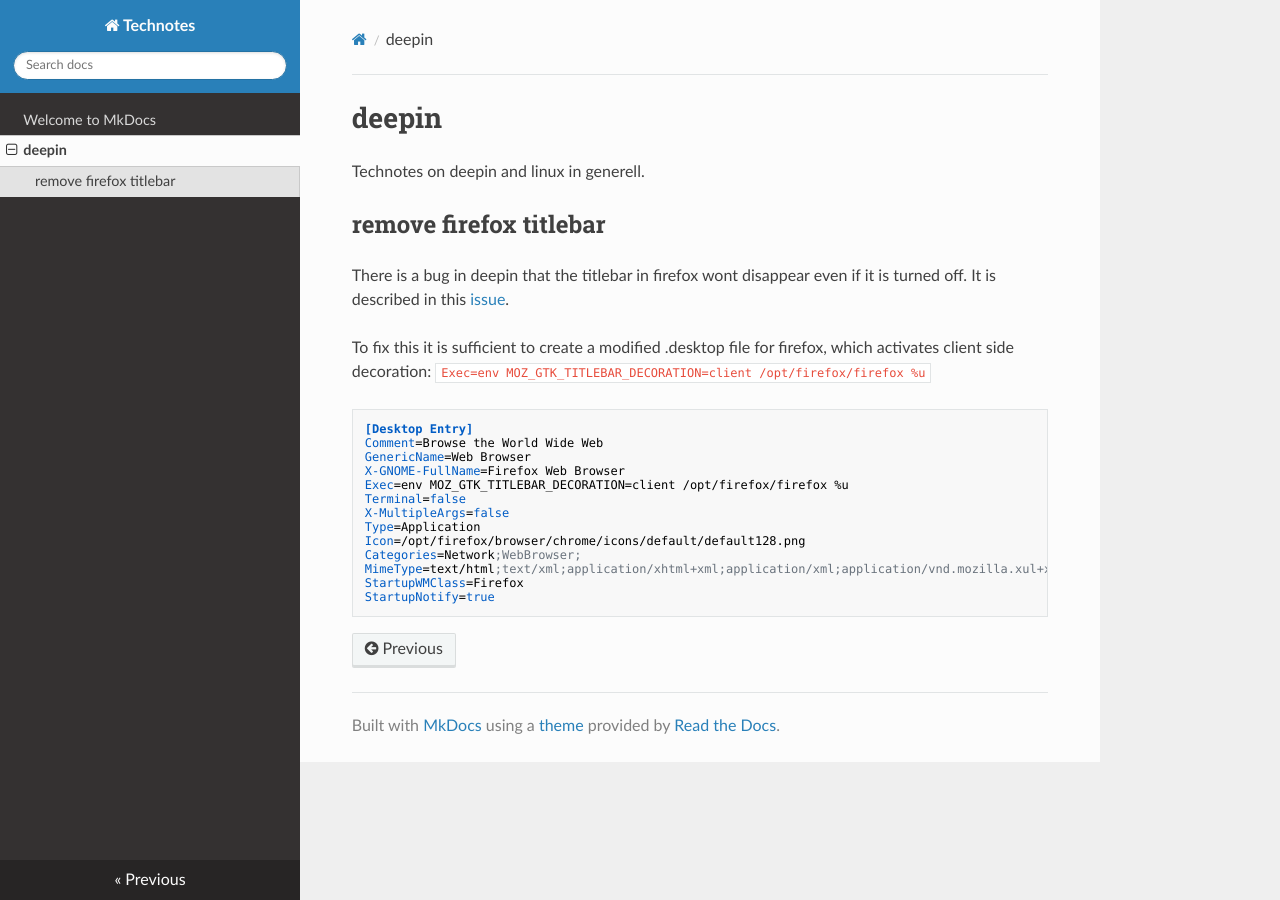
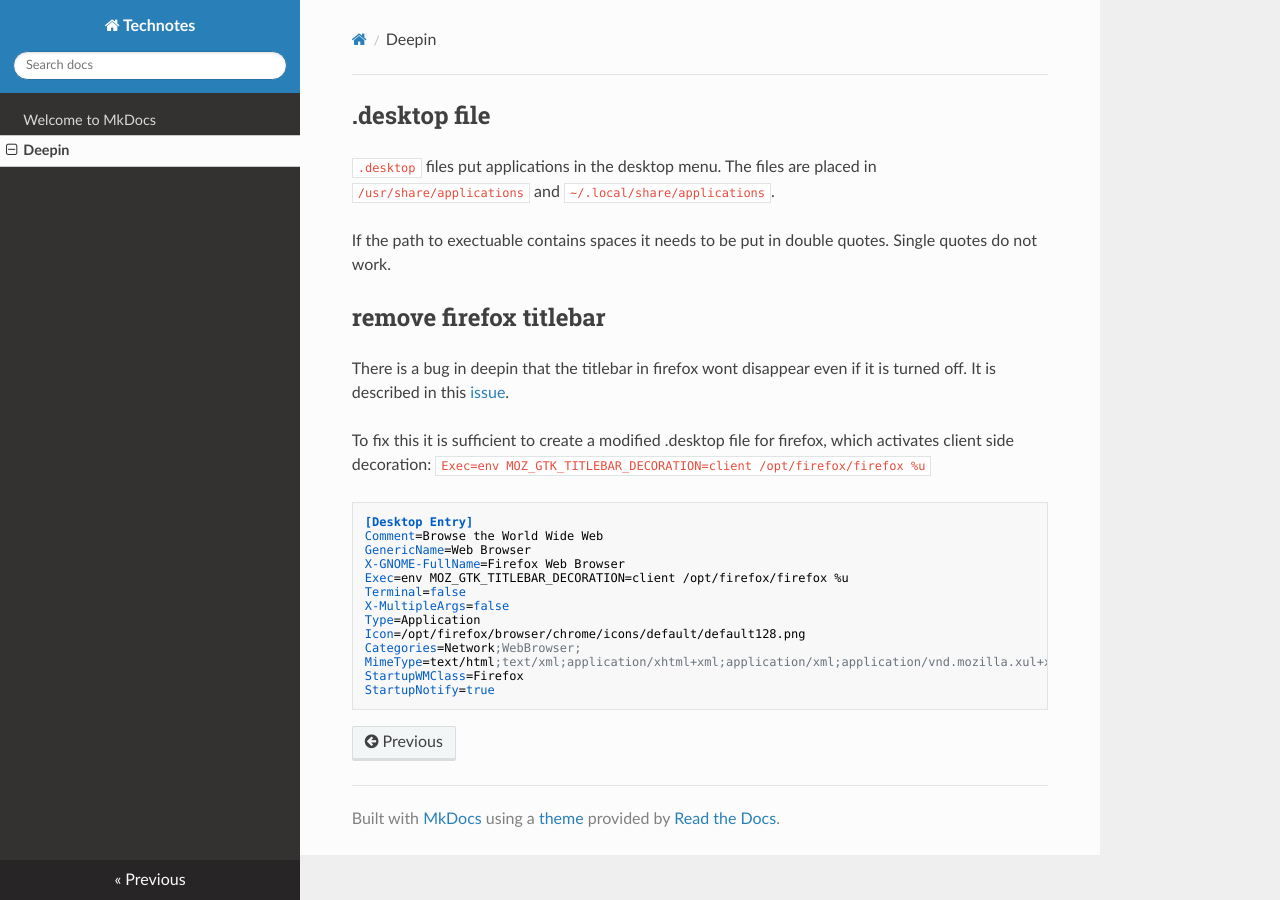
Before and after one commit to organicaudio/useful-code-snippets2, an MkDocs documentation site: the page built from docs/deepin.md, in a window 1280 px wide. Built offline with MkDocs 1.6.1, drawn with Linux system fonts in a browser that asks for light colours; nearby versions of some CDN libraries.

Commit message:
add note on .desktop files

```diff
--- a/docs/deepin.md
+++ b/docs/deepin.md
@@ -1,6 +1,8 @@
-# deepin
+## .desktop file
 
-Technotes on deepin and linux in generell.
+``.desktop`` files put applications in the desktop menu. The files are placed in ``/usr/share/applications`` and ``~/.local/share/applications``.
+
+If the path to exectuable contains spaces it needs to be put in double quotes. Single quotes do not work.
 
 ## remove firefox titlebar
 
```
